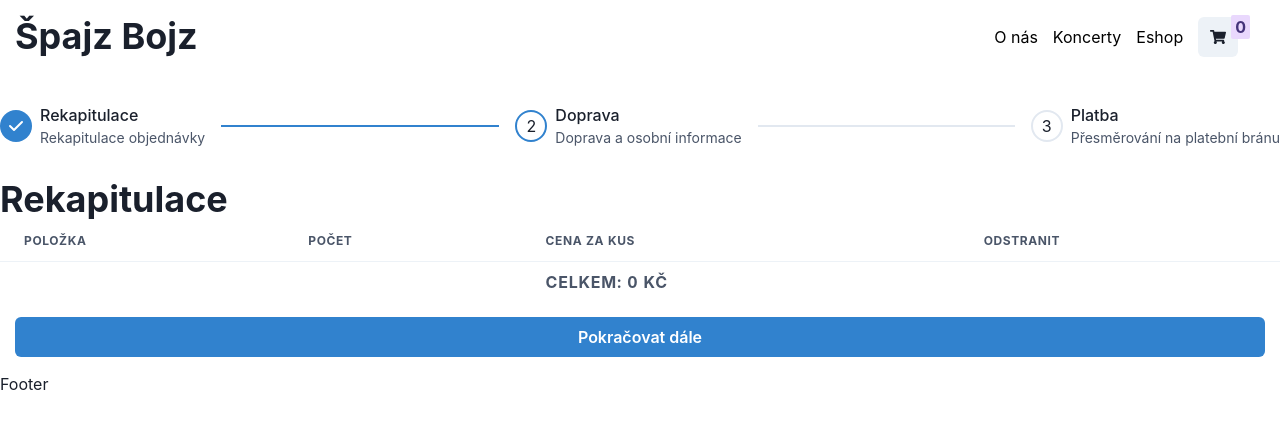
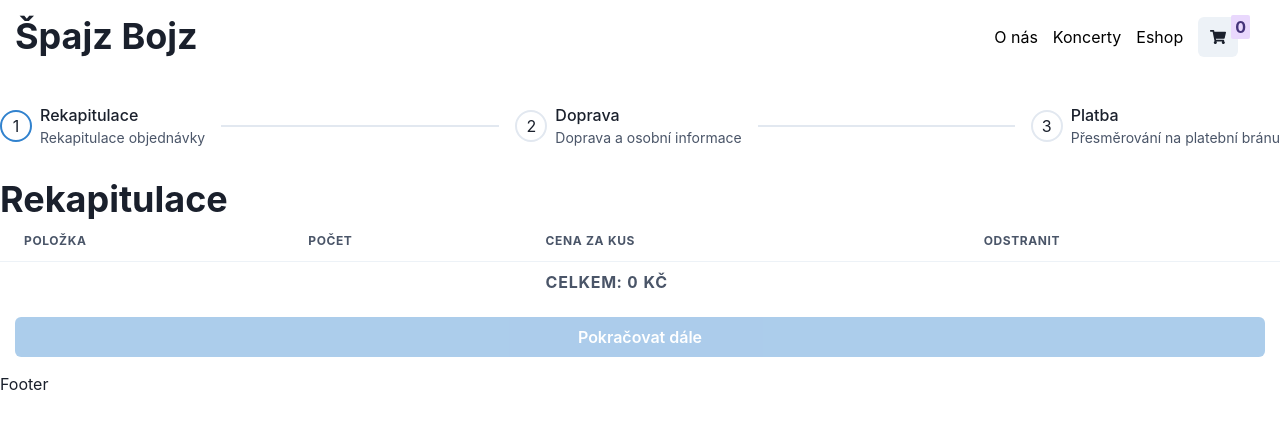
Before and after one commit to hofin34/band-website, a React (Vite) app: page /rekapitulace in a window 1280 px wide. Shown: the top 428 px of the page. Built offline with nearby package versions, Linux system fonts and the light colour scheme.

Commit message:
started with validation

```diff
--- a/package.json
+++ b/package.json
@@ -16,10 +16,15 @@
     "@sanity/image-url": "^1.0.2",
     "axios": "^1.4.0",
     "react": "^18.2.0",
+    "react-confetti": "^6.1.0",
+    "react-confetti-explosion": "^2.1.2",
     "react-dom": "^18.2.0",
+    "react-hook-form": "^7.45.2",
     "react-icons": "^4.10.1",
     "react-query": "^3.39.3",
     "react-router-dom": "^6.14.2",
+    "react-use": "^17.4.0",
+    "zod": "^3.21.4",
     "zustand": "^4.3.9"
   },
   "devDependencies": {
--- a/src/features/eshop/components/CartIcon.tsx
+++ b/src/features/eshop/components/CartIcon.tsx
@@ -24,7 +24,7 @@ function CartIcon({ cartItems }: Props) {
                     <PopoverHeader><Heading size='sm'>Nákupní košík</Heading></PopoverHeader>
                     <PopoverBody>
                         {cartItems.map((item) => (
-                            <HStack>
+                            <HStack key={item.product._id}>
                                 <Text color='gray'>{item.quantity} x</Text>
                                 <Text>{item.product.name}</Text>
                             </HStack>
--- /dev/null
+++ b/src/features/order-finish/components/FinishCongratulation.tsx
@@ -0,0 +1,18 @@
+import { Heading, useStatStyles } from '@chakra-ui/react'
+import React, { useState } from 'react'
+import ConfettiExplosion from 'react-confetti-explosion';
+import Confetti from 'react-confetti';
+import { useWindowSize } from 'react-use';
+
+function FinishCongratulation() {
+    const { height, width } = useWindowSize()
+    return (
+        <>
+
+            <Heading>Vaše objednávka byla úspěšně dokončena.</Heading>
+            <Confetti width={width} height={height} />
+        </>
+    )
+}
+
+export default FinishCongratulation
--- a/src/features/order-finish/components/OrderFinishLayout.tsx
+++ b/src/features/order-finish/components/OrderFinishLayout.tsx
@@ -1,22 +1,42 @@
 import { Box, Button, Step, StepDescription, StepIcon, StepIndicator, StepNumber, StepSeparator, StepStatus, StepTitle, Stepper, useSteps } from '@chakra-ui/react'
-import React from 'react'
-import { Outlet } from 'react-router-dom'
+import React, { useEffect, useRef } from 'react'
+import { Link, Outlet, useNavigate } from 'react-router-dom'
+import useShopStore from '../../eshop/state/shopState'
+import useOrderStore from '../state/orderState'
+import { ImCross } from 'react-icons/im'
 
-const steps = [
-    { title: 'Rekapitulace', description: 'Rekapitulace objednávky' },
-    { title: 'Doprava', description: 'Doprava a osobní informace' },
-    { title: 'Platba', description: 'Přesměrování na platební bránu' }
-]
 
 function OrderFinishLayout() {
-    const { activeStep, setActiveStep } = useSteps({ index: 1, count: steps.length })
+    const activeStep = useOrderStore((state) => state.activeStep)
+    const setActiveStep = useOrderStore((state) => state.setActiveStep)
+    const steps = useOrderStore((state) => state.steps)
+    const cartItems = useShopStore((state) => state.cartItems);
+    const markStepDone = useOrderStore((state) => state.markStepDone)
+    const navigate = useNavigate()
+
+    useEffect(() => {
+        navigate(steps[activeStep].url);
+    }, [activeStep])
+
+
+    const nextButtonClick = () => {
+        if (activeStep + 1 < steps.length) {
+            setActiveStep(activeStep + 1);
+            markStepDone(activeStep);
+        } else {
+            navigate('/gratulace');
+        }
+    }
+
     return (
         <>
 
             <Stepper index={activeStep} mb='30px'>
                 {steps.map((step, index) => (
                     <Step key={index} onClick={() => {
-                        setActiveStep(index);
+                        if ((index === 0 || steps[index - 1].done === true) && cartItems.length !== 0) {
+                            setActiveStep(index);
+                        }
                     }}>
                         <StepIndicator>
                             <StepStatus complete={<StepIcon />}
@@ -35,7 +55,11 @@ function OrderFinishLayout() {
 
             <Outlet />
 
-            <Button m='15px' colorScheme='blue' onClick={() => setActiveStep(activeStep + 1)}>Pokračovat dále</Button>
+            <Button isDisabled={cartItems.length > 0 ? false : true} m='15px' colorScheme='blue' onClick={nextButtonClick}>
+                {activeStep + 1 === steps.length ?
+                    "Dokončit objednávku" : "Pokračovat dále"
+                }
+            </Button>
         </>
     )
 }
--- a/src/features/order-finish/components/Recapitulation.tsx
+++ b/src/features/order-finish/components/Recapitulation.tsx
@@ -27,7 +27,7 @@ function Recapitulation() {
                     <Tbody>
                         {
                             cartItems.map((item) => (
-                                <Tr>
+                                <Tr key={item.product._id}>
                                     <Td>{item.product.name}</Td>
                                     <Td>
                                         <NumberInput defaultValue={item.quantity} min={1} maxW={20} onChange={(value) => setItemQuantity(item.product._id, parseInt(value))}>
--- a/src/features/order-finish/components/ShippingInfo.tsx
+++ b/src/features/order-finish/components/ShippingInfo.tsx
@@ -1,8 +1,35 @@
+import { Heading } from '@chakra-ui/react'
 import React from 'react'
+import { SubmitHandler, useForm } from 'react-hook-form'
+import { z } from 'zod'
+
+type Inputs = {
+    example: string
+    exampleRequired: string
+}
+
+const schema = z.object({
+    username: z.string()
+})
 
 function ShippingInfo() {
+
+    const { register, handleSubmit, formState: { errors } } = useForm<Inputs>();
+
+    const onSubmit: SubmitHandler<Inputs> = (data) => console.log(data);
     return (
-        <div>ShippingInfo</div>
+        <>
+            <Heading>ShippingInfo</Heading>
+            <form onSubmit={handleSubmit(onSubmit)}>
+                <input defaultValue='default' {...register("example")} />
+                <input {...register("exampleRequired", { required: true })} />
+                {errors.exampleRequired && <p>this is required</p>}
+
+                <input type="submit" />
+
+            </form>
+
+        </>
     )
 }
 
--- a/src/features/order-finish/state/orderState.ts
+++ b/src/features/order-finish/state/orderState.ts
@@ -1,5 +1,47 @@
+import { create } from "zustand";
+import { devtools, persist } from "zustand/middleware";
 
 
+interface Step {
+    title: string;
+    description: string;
+    url: string
+    done: boolean;
+}
+
 interface OrderState {
+    steps: Step[]
+    activeStep: number
+    setActiveStep: (stepIndex: number) => void
+    markStepDone: (stepIndex: number) => void
+}
 
-}
+
+
+
+const useOrderStore = create<OrderState>()(
+    devtools(persist(
+
+        (set) => ({
+            activeStep: 0,
+            setActiveStep: (stepIndex) => set((state) => ({ activeStep: stepIndex < state.steps.length ? stepIndex : state.activeStep })),
+            markStepDone: (stepIndex) => set((state) => ({
+                steps: (function () {
+                    const newSteps = [...state.steps]
+                    newSteps[stepIndex].done = true;
+                    return newSteps;
+                })()
+            })),
+            steps: [
+                { title: 'Rekapitulace', description: 'Rekapitulace objednávky', done: false, url: '' },
+                { title: 'Doprava', description: 'Doprava a osobní informace', done: false, url: 'doprava' },
+                { title: 'Platba', description: 'Přesměrování na platební bránu', done: false, url: 'platba' }
+            ]
+        }),
+        {
+            name: 'order-storage'
+        }
+
+    ))
+)
+export default useOrderStore;
--- a/src/routes.tsx
+++ b/src/routes.tsx
@@ -8,6 +8,7 @@ import OrderFinishLayout from "./features/order-finish/components/OrderFinishLay
 import Recapitulation from "./features/order-finish/components/Recapitulation";
 import ShippingInfo from "./features/order-finish/components/ShippingInfo";
 import Payment from "./features/order-finish/components/Payment";
+import FinishCongratulation from "./features/order-finish/components/FinishCongratulation";
 
 
 
@@ -17,11 +18,12 @@ const router = createBrowserRouter([{
         { path: "koncerty", element: <ConcertPage /> },
         { path: "o-nas", element: <AboutPage /> },
         { path: "eshop", element: <EshopPage /> },
+        { path: "gratulace", element: <FinishCongratulation /> },
         {
             path: "rekapitulace", element: <OrderFinishLayout />, children: [
                 { path: "", element: <Recapitulation /> },
                 { path: "doprava", element: <ShippingInfo /> },
-                { path: "platba", element: <Payment /> }
+                { path: "platba", element: <Payment /> },
 
             ]
         }
```
Also changed, not shown: 1 other file (tests, documents, lock files or other folders).
